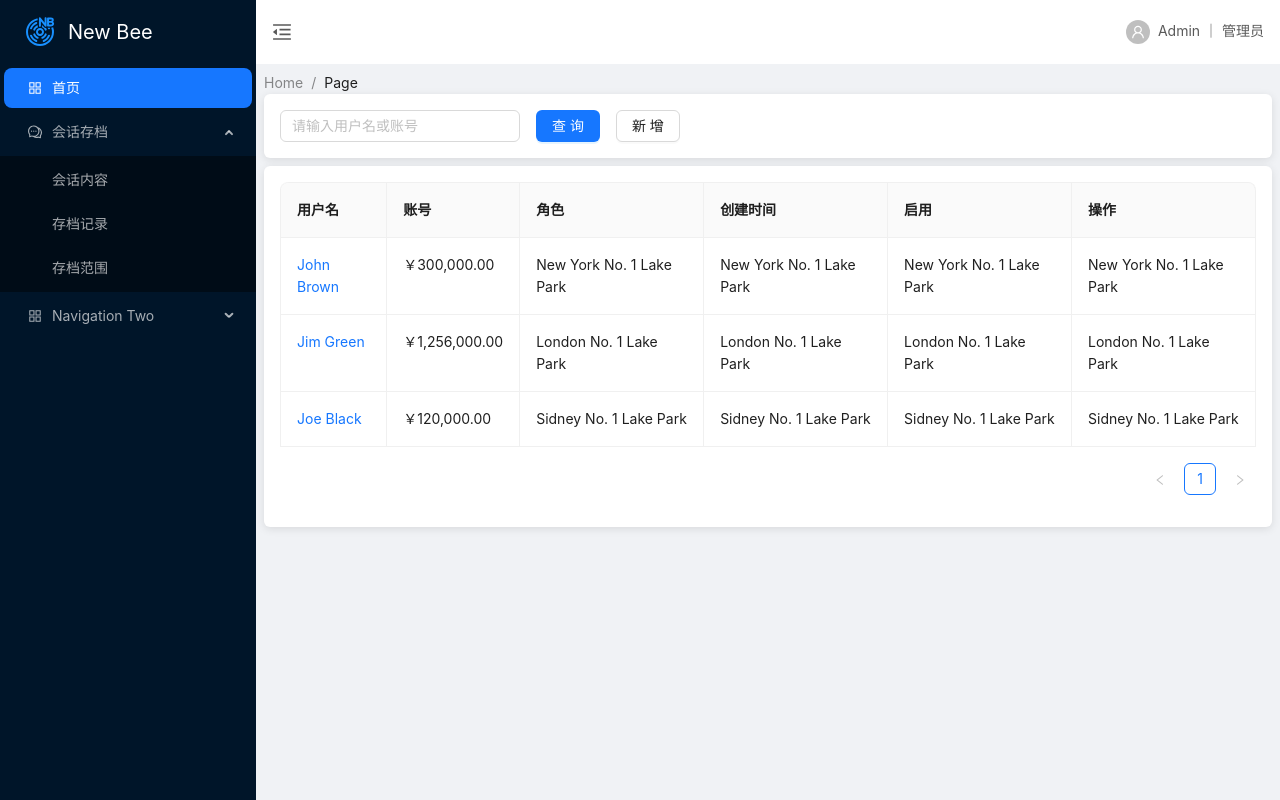
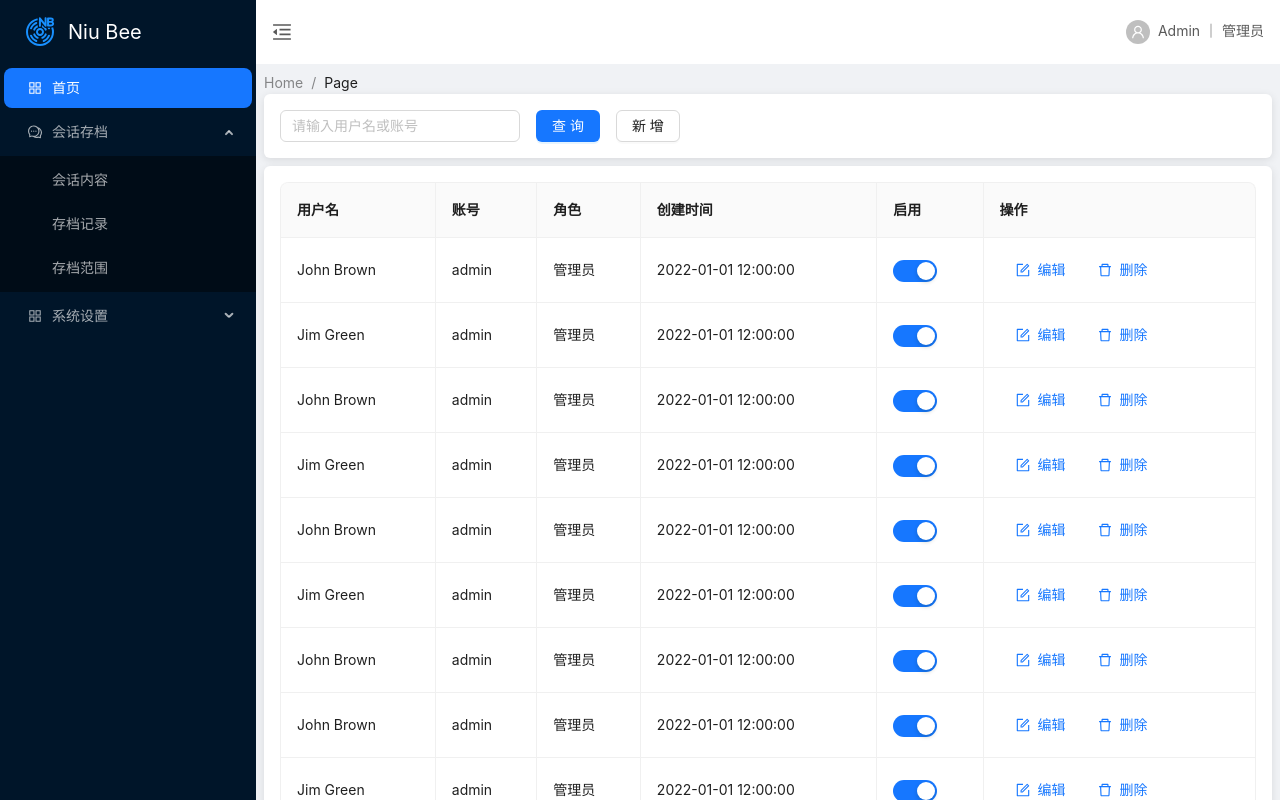
Before and after one commit to ISolddriver/NB-app, a Vue app: page /userManagement in a window 1280 px wide. Built offline with nearby package versions, Linux system fonts and the light colour scheme.

Commit message:
feat: feat login

```diff
--- a/src/views/HomeView.vue
+++ b/src/views/HomeView.vue
@@ -4,7 +4,7 @@
       <div class="logo">
         <!-- <img src="@/assets/budaidise.svg" alt=""> -->
         <img src="@/assets/NByangan.svg" alt="">
-        <span v-if="!state.collapsed">New Bee</span>
+        <span v-if="!state.collapsed">Niu Bee</span>
       </div>
       <div class="menu-container">
         <a-menu
@@ -99,18 +99,24 @@ const items = reactive([
   {
     key: 'sub2',
     icon: () => h(AppstoreOutlined),
-    label: 'Navigation Two',
-    title: 'Navigation Two',
+    label: '系统设置',
     children: [
       {
         key: '9',
-        label: 'Option 9',
-        title: 'Option 9',
+        label: '用户管理',
+        path: '/userManagement'
       },
       {
         key: '10',
-        label: 'Option 10',
-        title: 'Option 10',
+        label: '角色管理'
+      },
+      {
+        key: '11',
+        label: '企微消息设置'
+      },
+      {
+        key: '12',
+        label: '存档信息设置'
       }
     ]
   }
@@ -157,9 +163,9 @@ const toggleCollapsed = () => {
       }
     }
     .menu-container {
-      min-height: calc(100vh - 64px);
+      height: calc(100vh - 64px);
       width: v-bind('state.collapsedWidth');
-      // overflow-y: scroll;
+      overflow-y: scroll;
     }
     .content {
       width: calc(100vw - v-bind('state.collapsedWidth'));
@@ -186,7 +192,8 @@ const toggleCollapsed = () => {
       }
       main {
         padding: 8px;
-
+        height: calc(100vh - 64px);
+        overflow-y: scroll;
       }
     }
   }
--- a/src/views/LoginView.vue
+++ b/src/views/LoginView.vue
@@ -3,7 +3,7 @@
     <div class="user-layout">
       <div class="top">
         <img class="logo" src="@/assets/NByangan.svg" alt="">
-        <span>New Bee</span>
+        <span>Niu Bee</span>
       </div>
       <a-form
         :model="formState"
--- a/src/views/System/userManagement/index.vue
+++ b/src/views/System/userManagement/index.vue
@@ -1,3 +1,5 @@
+
+import type { handleLogin } from '@/apis/login';
 <template>
   <div class="base-card query">
     <a-input style="width: 240px" v-model:value="query.username" placeholder="请输入用户名或账号" />
@@ -5,10 +7,14 @@
     <a-button style="margin-left: 16px" >新增</a-button>
   </div>
   <div class="base-card table">
-    <a-table :columns="columns" :data-source="data" bordered>
-      <template #bodyCell="{ column, text }">
-        <template v-if="column.dataIndex === 'name'">
-          <a>{{ text }}</a>
+    <a-table :columns="columns" :data-source="data" bordered :pagination="pagination">
+      <template #bodyCell="{ column, record }">
+        <template v-if="column.dataIndex === 'isOpen'">
+          <a-switch v-model:checked="record.isOpen"  @change="handleIsOpenChange" />
+        </template>
+        <template v-if="column.dataIndex === 'operate'">
+          <a-button type="link"><FormOutlined />编辑</a-button>
+          <a-button type="link"><DeleteOutlined />删除</a-button>
         </template>
       </template>
     </a-table>
@@ -17,55 +23,125 @@
 <script setup lang="ts">
 import { reactive, ref } from 'vue';
 import type { SelectProps } from 'ant-design-vue'
+import { FormOutlined, DeleteOutlined } from '@ant-design/icons-vue';
 interface columnData {
   title: string;
   dataIndex: string;
   className?: string;
 }
+const pagination:object = reactive({
+  total: 0,
+  current: 1,
+  pageSize: 10,
+  showPageSize: true
+})
+
 const columns:Array<columnData> = [
   {
     title: '用户名',
-    dataIndex: 'name'
+    dataIndex: 'userName'
   },
   {
     title: '账号',
-    dataIndex: 'money'
+    dataIndex: 'acount'
   },
   {
     title: '角色',
-    dataIndex: 'address'
+    dataIndex: 'roleName'
   },
   {
     title: '创建时间',
-    dataIndex: 'address'
+    dataIndex: 'createTime'
   },
   {
     title: '启用',
-    dataIndex: 'address'
+    dataIndex: 'isOpen'
   },
   {
     title: '操作',
-    dataIndex: 'address'
-  },
+    dataIndex: 'operate'
+  }
 ];
 const data = [
   {
     key: '1',
-    name: 'John Brown',
-    money: '￥300,000.00',
-    address: 'New York No. 1 Lake Park',
+    userName: 'John Brown',
+    acount: 'admin',
+    roleName: '管理员',
+    createTime: '2022-01-01 12:00:00',
+    isOpen: true
   },
   {
     key: '2',
-    name: 'Jim Green',
-    money: '￥1,256,000.00',
-    address: 'London No. 1 Lake Park',
+    userName: 'Jim Green',
+    acount: 'admin',
+    roleName: '管理员',
+    createTime: '2022-01-01 12:00:00',
+    isOpen: true
   },
   {
-    key: '3',
-    name: 'Joe Black',
-    money: '￥120,000.00',
-    address: 'Sidney No. 1 Lake Park',
+    key: '1',
+    userName: 'John Brown',
+    acount: 'admin',
+    roleName: '管理员',
+    createTime: '2022-01-01 12:00:00',
+    isOpen: true
+  },
+  {
+    key: '2',
+    userName: 'Jim Green',
+    acount: 'admin',
+    roleName: '管理员',
+    createTime: '2022-01-01 12:00:00',
+    isOpen: true
+  },
+  {
+    key: '1',
+    userName: 'John Brown',
+    acount: 'admin',
+    roleName: '管理员',
+    createTime: '2022-01-01 12:00:00',
+    isOpen: true
+  },
+  {
+    key: '2',
+    userName: 'Jim Green',
+    acount: 'admin',
+    roleName: '管理员',
+    createTime: '2022-01-01 12:00:00',
+    isOpen: true
+  },
+  {
+    key: '1',
+    userName: 'John Brown',
+    acount: 'admin',
+    roleName: '管理员',
+    createTime: '2022-01-01 12:00:00',
+    isOpen: true
+  },
+  {
+    key: '1',
+    userName: 'John Brown',
+    acount: 'admin',
+    roleName: '管理员',
+    createTime: '2022-01-01 12:00:00',
+    isOpen: true
+  },
+  {
+    key: '2',
+    userName: 'Jim Green',
+    acount: 'admin',
+    roleName: '管理员',
+    createTime: '2022-01-01 12:00:00',
+    isOpen: true
+  },
+  {
+    key: '1',
+    userName: 'John Brown',
+    acount: 'admin',
+    roleName: '管理员',
+    createTime: '2022-01-01 12:00:00',
+    isOpen: true
   },
 ];
 const query = reactive({
@@ -87,8 +163,7 @@ const options = ref<SelectProps['options']>([
   }
 ])
 
-const handleChange = (value: string) => {
-  query.value = value
+const handleIsOpenChange = (value: any) => {
   console.log(`selected ${value}`);
 }
 </script>
```
